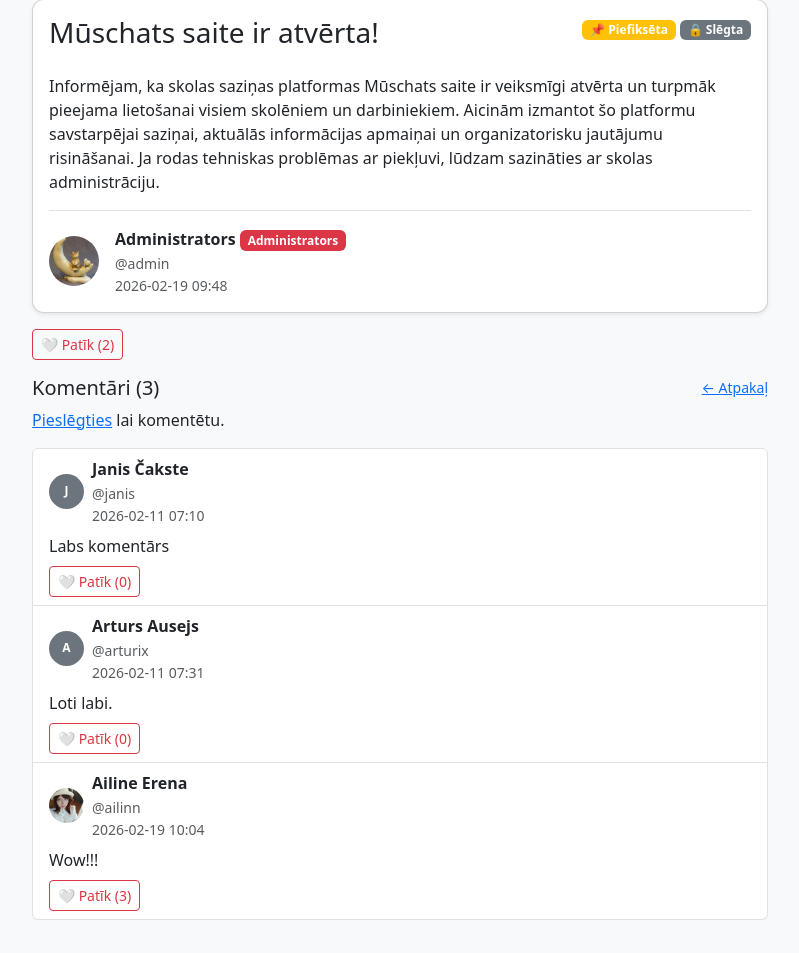
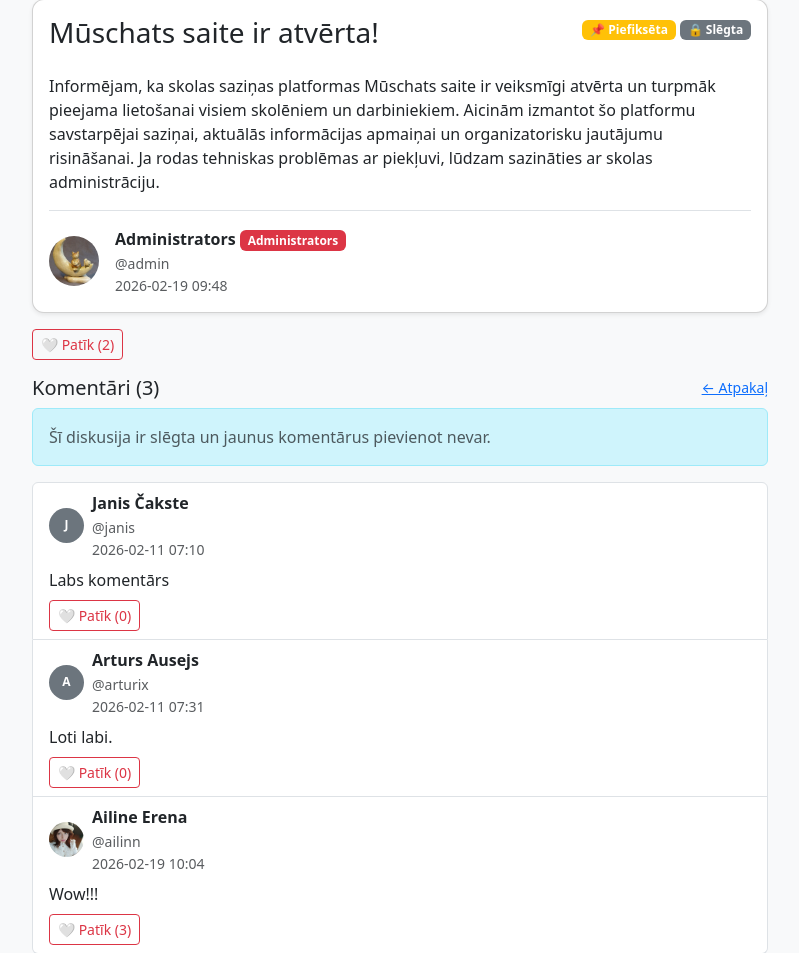
Before and after one commit to aylineren/Muschats, a Flask app: page /diskusijas/1 in a window 1280 px wide. Shown: the part 81-1034 px from the top of the page, without its empty margins (240-1039 px from the left). Run offline with Flask 3, Linux system fonts and the light colour scheme; data comes from the database, SQL or seed files in the repository; both versions use the stored data as it was after the commit.

Commit message:
gatavs laikam

```diff
--- a/app.py
+++ b/app.py
@@ -17,8 +17,8 @@
 app.config['SQLALCHEMY_TRACK_MODIFICATIONS'] = False
 app.config['SECRET_KEY'] = '555555'
 
-# OpenAI API Key
-OPENAI_API_KEY = os.environ.get('OPENAI_API_KEY', 'your-api-key-here')
+# OpenAI API atslēga
+OPENAI_API_KEY = os.environ.get('OPENAI_API_KEY', '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')
 
 db = SQLAlchemy(app)
 
@@ -104,12 +104,13 @@
 def allowed_file(filename):
     return '.' in filename and filename.rsplit('.', 1)[1].lower() in ALLOWED_EXT
 
+# pārbauda saturu ar OpenAI moderācijas API, atgriež (drošs, iemesls)
 def moderate_content(content):
     """
     Check content with OpenAI's moderation API
     Returns: (is_safe, reason) tuple
     """
-    if not OPENAI_API_KEY or OPENAI_API_KEY == 'your-api-key-here':
+    if not OPENAI_API_KEY or OPENAI_API_KEY == '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':
         return True, "No API key configured"
 
     try:
@@ -125,7 +126,7 @@
             categories = result['results'][0]['categories']
 
             if flagged:
-                # Find which categories were flagged
+                # Atrodi, kuras kategorijas ir atzīmētas
                 flagged_items = [cat for cat, value in categories.items() if value]
                 reason = f"Saturs ir marķēts kā nepieņemams: {', '.join(flagged_items)}"
                 return False, reason
@@ -136,31 +137,33 @@
         print(f"Moderation error: {e}")
         return True, ""
 
+# aprēķina kopējo reputāciju lietotājam, pamatojoties uz "patīk" skaitu
 def calculate_user_reputation(user_id):
     """Calculate total reputation for a user based on likes"""
-    # Count likes on user's discussions
+    # Skaita atzīmes 'patīk' lietotāja diskusijās
     discussion_likes = db.session.query(DiskusijaPatikumi).join(
         Diskusijas, DiskusijaPatikumi.diskusijas_id == Diskusijas.id
     ).filter(Diskusijas.lietotaja_id == user_id).count()
 
-    # Count likes on user's comments
+    # Skaita atzīmes 'patīk' lietotāja komentāros
     comment_likes = db.session.query(KomentaraPatikumi).join(
         Komentari, KomentaraPatikumi.komentara_id == Komentari.id
     ).filter(Komentari.lietotaja_id == user_id).count()
 
     return discussion_likes + comment_likes
 
+# sākumlapa, rāda diskusijas, patikumu skaitu un tuvākos notikumus
 @app.route("/")
 def index():
     patikums = get_patikumi()
 
-    # Get all discussions sorted - pinned first, then by date
+    # Iegūst visas diskusijas sakārtotas - piefiksētās vispirms, pēc tam pēc datuma
     diskusijas = Diskusijas.query.order_by(
         Diskusijas.ir_piefikseta.desc(),
         Diskusijas.datums.desc()
     ).all()
 
-    # Get upcoming events
+    # Iegūst nākamos notikumus
     notikumi = Notikumi.query.filter(
         Notikumi.datums >= datetime.utcnow()
     ).order_by(Notikumi.datums.asc()).limit(5).all()
@@ -173,6 +176,7 @@
         Notikumi=notikumi
     )
 
+# reģistrācijas lapa jauniem lietotājiem
 @app.route("/register", methods=["GET", "POST"])
 def register():
     if request.method == "POST":
@@ -204,6 +208,7 @@
         return redirect(url_for("login"))
     return render_template("register.html")
 
+# pieslēgšanās lapa
 @app.route("/login", methods=["GET", "POST"])
 def login():
     if request.method == "POST":
@@ -223,18 +228,20 @@
         flash("Nepareizs lietotājvārds vai parole.")
     return render_template("login.html")
 
+# atslēgšanās no sesijas
 @app.route("/logout")
 def logout():
     session.clear()
     flash("Atteikšanas veiksmīga!")
     return redirect(url_for("index"))
 
+# izveido jaunu diskusiju
 @app.route("/diskusijas/jauna", methods=["GET", "POST"])
 def jauna_diskusija():
     if 'lietotajvards' not in session:
         return redirect(url_for("login"))
 
-    # Check if teacher account needs approval
+    # skolotaja apstiprinajuma parbaude
     lietotajs = Lietotaji.query.get(session['lietotaja_id'])
     if lietotajs.loma == "Skolotajs" and not lietotajs.ir_apstiprinats:
         flash("Jūs varat izveidot diskusijas tikai pēc apstiprinājuma.", "danger")
@@ -244,7 +251,7 @@
         virsraksts = request.form.get("virsraksts")
         saturs = request.form.get("saturs")
 
-        # Check content moderation
+        # Pārbaudiet satura moderāciju
         is_safe, reason = moderate_content(f"{virsraksts} {saturs}")
         if not is_safe:
             flash(f"Saturs nevar tikt izvietots: {reason}", "danger")
@@ -261,21 +268,24 @@
         return redirect(url_for("index"))
     return render_template("jauna_diskusija.html")
 
+# apskata un komentē izvēlēto diskusiju
 @app.route("/diskusijas/<int:diskusijas_id>", methods=["GET", "POST"])
 def diskusija(diskusijas_id):
     diskusija = Diskusijas.query.get_or_404(diskusijas_id)
 
-    if diskusija.ir_slegta and 'lietotajvards' in session:
-        lietotajs = Lietotaji.query.get(session['lietotaja_id'])
-        if lietotajs.id != diskusija.lietotaja_id and lietotajs.loma != 'Administrators':
-            flash("Šī diskusija ir slēgta.", "info")
-            return redirect(url_for("index"))
+    # Anyone can view locked discussions and their comments
+    # They just can't comment (that's handled in the template)
 
     if request.method == "POST":
         if 'lietotajvards' not in session:
             return redirect(url_for("login"))
 
-        # Check if teacher account is verified
+        # Check if discussion is locked - prevent commenting
+        if diskusija.ir_slegta:
+            flash("Šī diskusija ir slēgta, nevar pievienot komentārus.", "danger")
+            return redirect(url_for("diskusija", diskusijas_id=diskusijas_id))
+
+        # Pārbaudiet, vai skolotāja konts ir verificēts
         lietotajs = Lietotaji.query.get(session['lietotaja_id'])
         if lietotajs.loma == "Skolotajs" and not lietotajs.ir_apstiprinats:
             flash("Jūs varat komentēt tikai pēc apstiprinājuma.", "danger")
@@ -283,7 +293,7 @@
 
         saturs = request.form.get("saturs")
 
-        # Check content moderation
+        # Pārbaudiet satura moderāciju
         is_safe, reason = moderate_content(saturs)
         if not is_safe:
             flash(f"Saturs nevar tikt izvietots: {reason}", "danger")
@@ -305,6 +315,8 @@
         ir_piesledzis='lietotajvards' in session
     )
 
+
+# atjaunina un atgriež kopējo "patīk" skaitu
 def get_patikumi():
     patikums = Patikumi.query.first()
     if not patikums:
@@ -317,6 +329,7 @@
         db.session.commit()
     return patikums
 
+# ērta atzīme "Patīk" mājas lapā
 @app.route("/patikt")
 def patikt():
     if 'lietotajvards' not in session:
@@ -331,6 +344,7 @@
     patikums = get_patikumi()
     return redirect(url_for("index"))
 
+# pārslēdz 'patīk' diskusijai
 @app.route('/like/diskusija/<int:diskusijas_id>', methods=['POST'])
 def like_diskusija(diskusijas_id):
     if 'lietotajvards' not in session:
@@ -339,25 +353,25 @@
     lietotaja_id = session['lietotaja_id']
     diskusija = Diskusijas.query.get_or_404(diskusijas_id)
 
-    # Check if already liked
+    # pārbaudiet, vai jau ir like
     existing = DiskusijaPatikumi.query.filter_by(
         diskusijas_id=diskusijas_id,
         lietotaja_id=lietotaja_id
     ).first()
 
     if existing:
-        # Unlike
+        # Noņem "patīk"
         db.session.delete(existing)
         db.session.commit()
         liked = False
     else:
-        # Like
+        # Pievieno "patīk"
         like = DiskusijaPatikumi(diskusijas_id=diskusijas_id, lietotaja_id=lietotaja_id)
         db.session.add(like)
         db.session.commit()
         liked = True
 
-    # Update user reputation
+    #  atjaunināt lietotāja reputāciju
     user = Lietotaji.query.get(diskusija.lietotaja_id)
     user.reputacija = calculate_user_reputation(user.id)
     db.session.commit()
@@ -365,6 +379,7 @@
     like_count = DiskusijaPatikumi.query.filter_by(diskusijas_id=diskusijas_id).count()
     return jsonify({'success': True, 'liked': liked, 'like_count': like_count})
 
+# pārslēdz 'patīk' komentāram
 @app.route('/like/komentars/<int:komentara_id>', methods=['POST'])
 def like_komentars(komentara_id):
     if 'lietotajvards' not in session:
@@ -373,25 +388,25 @@
     lietotaja_id = session['lietotaja_id']
     komentars = Komentari.query.get_or_404(komentara_id)
 
-    # Check if already liked
+    # pārbaudiet, vai jau ir like
     existing = KomentaraPatikumi.query.filter_by(
         komentara_id=komentara_id,
         lietotaja_id=lietotaja_id
     ).first()
 
     if existing:
-        # Unlike
+        # Noņem "patīk"
         db.session.delete(existing)
         db.session.commit()
         liked = False
     else:
-        # Like
+        # Pievieno "patīk"
         like = KomentaraPatikumi(komentara_id=komentara_id, lietotaja_id=lietotaja_id)
         db.session.add(like)
         db.session.commit()
         liked = True
 
-    # Update user reputation
+    # atjaunināt lietotāja reputāciju
     user = Lietotaji.query.get(komentars.lietotaja_id)
     user.reputacija = calculate_user_reputation(user.id)
     db.session.commit()
@@ -399,6 +414,7 @@
     like_count = KomentaraPatikumi.query.filter_by(komentara_id=komentara_id).count()
     return jsonify({'success': True, 'liked': liked, 'like_count': like_count})
 
+# meklē diskusijas, komentārus un lietotājus
 @app.route('/search', methods=['GET'])
 def search():
     query = request.args.get('q', '').strip()
@@ -407,7 +423,7 @@
     if len(query) < 2:
         return render_template('search.html', query=query, results=results)
 
-    # Search discussions by title and content
+    # mekle diskusijas
     diskusijas = Diskusijas.query.filter(
         or_(
             Diskusijas.virsraksts.ilike(f'%{query}%'),
@@ -434,6 +450,7 @@
 
     return render_template('search.html', query=query, results=results)
 
+# lietotāja konta iestatījumu lapa
 @app.route('/konts', methods=['GET', 'POST'])
 def konts():
     if 'lietotajvards' not in session:
@@ -467,16 +484,17 @@
         return redirect(url_for('konts'))
     return render_template('rediget_konts.html', lietotajs=lietotajs)
 
+# parāda lietotāja profilu
 @app.route('/profils/<lietotaja_vards>')
 def profils(lietotaja_vards):
     lietotajs = Lietotaji.query.filter_by(lietotajvards=lietotaja_vards).first_or_404()
 
-    # Calculate total reputation (likes on all posts and comments)
     lietotajs.reputacija = calculate_user_reputation(lietotajs.id)
     db.session.commit()
 
     return render_template('profils.html', lietotajs=lietotajs)
 
+# rediģē diskusijas saturu
 @app.route('/diskusijas/<int:diskusijas_id>/rediget', methods=['GET', 'POST'])
 def rediget_diskusija(diskusijas_id):
     diskusija = Diskusijas.query.get_or_404(diskusijas_id)
@@ -487,7 +505,7 @@
         virsraksts = request.form.get('virsraksts')
         saturs = request.form.get('saturs')
 
-        # Check content moderation
+        # moderacija
         is_safe, reason = moderate_content(f"{virsraksts} {saturs}")
         if not is_safe:
             flash(f"Saturs nevar tikt atjaunots: {reason}", "danger")
@@ -502,6 +520,7 @@
         return redirect(url_for('diskusija', diskusijas_id=diskusijas_id))
     return render_template('rediget_diskusija.html', diskusija=diskusija)
 
+# dzest diskusiju
 @app.route('/diskusijas/<int:diskusijas_id>/dzest', methods=['POST'])
 def dzest_diskusija(diskusijas_id):
     diskusija = Diskusijas.query.get_or_404(diskusijas_id)
@@ -513,35 +532,43 @@
     flash("Diskusija dzēsta!")
     return redirect(url_for('index'))
 
+# pārslēdz diskusijas slegsanu
 @app.route('/diskusijas/<int:diskusijas_id>/toggle_lock', methods=['POST'])
 def toggle_lock_diskusija(diskusijas_id):
     diskusija = Diskusijas.query.get_or_404(diskusijas_id)
     lietotajs = Lietotaji.query.get(session.get('lietotaja_id'))
 
-    # Only author or admin can lock
-    if diskusija.lietotaja_id != session.get('lietotaja_id') and session.get('loma') != 'Administrators':
-        flash("Jums nav atļaujas to darīt.", "danger")
+    if diskusija.lietotaja_id != session.get('lietotaja_id') and session.get('loma') not in ['Administrators', 'Skolotajs']:
+        flash("Jums nav atļaujas bloķēt/atbloķēt šo diskusiju.", "danger")
         return redirect(url_for('diskusija', diskusijas_id=diskusijas_id))
 
-    diskusija.ir_slegta = not diskusija.ir_slegta
+    prev = diskusija.ir_slegta
+    new_value = not prev
+    Diskusijas.query.filter_by(id=diskusijas_id).update({'ir_slegta': new_value})
     db.session.commit()
-    status = "slēgta" if diskusija.ir_slegta else "atvērta"
+    app.logger.info(f"toggle_lock: diskusija_id={diskusijas_id} prev={prev} new={new_value} by user={session.get('lietotaja_id')}")
+    status = "slēgta" if new_value else "atvērta"
     flash(f"Diskusija ir tagad {status}.", "success")
     return redirect(url_for('diskusija', diskusijas_id=diskusijas_id))
 
+# pārslēdz diskusijas piefiksēšanu
 @app.route('/diskusijas/<int:diskusijas_id>/toggle_pin', methods=['POST'])
 def toggle_pin_diskusija(diskusijas_id):
-    if session.get('loma') != 'Administrators':
-        flash("Jums nav atļaujas to darīt.", "danger")
-        return redirect(url_for('index'))
-
+    # only admins and teachers can pin/unpin discussions
+    if session.get('loma') not in ['Administrators', 'Skolotajs']:
+        flash("Jums nav atļaujas piefiksēt šo diskusiju.", "danger")
+        return redirect(url_for('diskusija', diskusijas_id=diskusijas_id))
     diskusija = Diskusijas.query.get_or_404(diskusijas_id)
-    diskusija.ir_piefikseta = not diskusija.ir_piefikseta
+    prev = diskusija.ir_piefikseta
+    new_value = not prev
+    Diskusijas.query.filter_by(id=diskusijas_id).update({'ir_piefikseta': new_value})
     db.session.commit()
-    status = "piefiksēta" if diskusija.ir_piefikseta else "noņemta no piefiksēšanas"
+    app.logger.info(f"toggle_pin: diskusija_id={diskusijas_id} prev={prev} new={new_value} by user={session.get('lietotaja_id')}")
+    status = "piefiksēta" if new_value else "noņemta no piefiksēšanas"
     flash(f"Diskusija ir {status}.", "success")
     return redirect(url_for('diskusija', diskusijas_id=diskusijas_id))
 
+# rediģē komentāra saturu
 @app.route('/komentari/<int:komentara_id>/rediget', methods=['GET', 'POST'])
 def rediget_komentars(komentara_id):
     komentars = Komentari.query.get_or_404(komentara_id)
@@ -551,7 +578,7 @@
     if request.method == 'POST':
         saturs = request.form.get('saturs')
 
-        # Check content moderation
+        # moderacija
         is_safe, reason = moderate_content(saturs)
         if not is_safe:
             flash(f"Saturs nevar tikt atjaunots: {reason}", "danger")
@@ -565,6 +592,7 @@
         return redirect(url_for('diskusija', diskusijas_id=komentars.diskusijas_id))
     return render_template('rediget_komentars.html', komentars=komentars)
 
+# dzēst komentāru
 @app.route('/komentari/<int:komentara_id>/dzest', methods=['POST'])
 def dzest_komentars(komentara_id):
     komentars = Komentari.query.get_or_404(komentara_id)
@@ -577,12 +605,13 @@
     flash("Komentārs dzēsts!")
     return redirect(url_for('diskusija', diskusijas_id=diskusijas_id))
 
+# rāda lietotāju reputācijas topu
 @app.route('/leaderboard')
 def leaderboard():
-    # Get top users by reputation
     top_users = Lietotaji.query.order_by(Lietotaji.reputacija.desc()).limit(50).all()
     return render_template('leaderboard.html', top_users=top_users)
 
+# administrators paneļa skatītājs
 @app.route('/admin/panel')
 def admin_panel():
     if session.get('loma') != 'Administrators':
@@ -598,6 +627,7 @@
         all_lietotajss=all_lietotajss
     )
 
+# administrators apstiprina lietotāju
 @app.route('/admin/atstiprinat/<int:lietotaja_id>', methods=['POST'])
 def atstiprinat_lietotajs(lietotaja_id):
     if session.get('loma') != 'Administrators':
@@ -609,6 +639,7 @@
     flash(f"Lietotājs {lietotajs.lietotajvards} tika apstiprinājis!", "success")
     return redirect(url_for('admin_panel'))
 
+# administrators verificē skolotāju
 @app.route('/admin/verificet_skolotajs/<int:lietotaja_id>', methods=['POST'])
 def verificet_skolotajs(lietotaja_id):
     if session.get('loma') != 'Administrators':
@@ -625,6 +656,7 @@
     flash(f"Skolotājs {lietotajs.lietotajvards} ir verificēts!", "success")
     return redirect(url_for('admin_panel'))
 
+# administrators dzēš lietotāju
 @app.route('/admin/dzest_lietotajs/<int:lietotaja_id>', methods=['POST'])
 def dzest_lietotajs(lietotaja_id):
     if session.get('loma') != 'Administrators':
@@ -636,6 +668,7 @@
     flash(f"Lietotājs {lietotajs.lietotajvards} tika dzēsts!", "success")
     return redirect(url_for('admin_panel'))
 
+# administrators var pievienot / pārvaldīt notikumus
 @app.route('/admin/Notikumi', methods=['GET', 'POST'])
 def admin_Notikumi():
     if session.get('loma') != 'Administrators':
@@ -661,6 +694,7 @@
     notikumi = Notikumi.query.order_by(Notikumi.datums.asc()).all()
     return render_template('admin_Notikumi.html', Notikumi=notikumi)
 
+# administrators dzēš notikumu
 @app.route('/admin/notikums/<int:notikuma_id>/dzest', methods=['POST'])
 def dzest_notikums(notikuma_id):
     if session.get('loma') != 'Administrators':
@@ -673,6 +707,7 @@
     flash("Notikums dzēsts!", "success")
     return redirect(url_for('admin_Notikumi'))
 
+# kopīgas vērtības visos šablonos
 @app.context_processor
 def inject_common():
     return {
--- a/templates/diskusija.html
+++ b/templates/diskusija.html
@@ -45,24 +45,27 @@
                                 </div>
                             </div>
                         </div>
-                        {% if ir_piesledzis and session['lietotaja_id'] == diskusija.lietotaja_id %}
+                        {% if ir_piesledzis %}
                             <div class="btn-group btn-group-sm" role="group">
-                                <a href="{{ url_for('rediget_diskusija', diskusijas_id=diskusija.id) }}" class="btn btn-outline-primary">Rediģēt</a>
+                                {% if session['lietotaja_id'] == diskusija.lietotaja_id %}
+                                    <a href="{{ url_for('rediget_diskusija', diskusijas_id=diskusija.id) }}" class="btn btn-outline-primary btn-sm">Rediģēt</a>
                                     <form method="POST" action="{{ url_for('dzest_diskusija', diskusijas_id=diskusija.id) }}" style="display:inline;">
-                                    <button type="submit" class="btn btn-outline-danger" onclick="return confirm('Vai tiešām vēlaties dzēst šo diskusiju?')">Dzēst</button>
+                                        <button type="submit" class="btn btn-outline-danger btn-sm" onclick="return confirm('Vai tiešām vēlaties dzēst šo diskusiju?')">Dzēst</button>
                                     </form>
-                            </div>
-                        {% elif ir_piesledzis and session.get('loma') == 'Administrators' %}
-                            <div class="btn-group btn-group-sm" role="group">
+                                {% endif %}
+                                {% if session.get('loma') in ['Administrators', 'Skolotajs'] %}
                                     <form method="POST" action="{{ url_for('toggle_lock_diskusija', diskusijas_id=diskusija.id) }}" style="display:inline;">
                                         <button type="submit" class="btn btn-outline-secondary btn-sm">{% if diskusija.ir_slegta %}Atvērt{% else %}Slēgt{% endif %}</button>
                                     </form>
                                     <form method="POST" action="{{ url_for('toggle_pin_diskusija', diskusijas_id=diskusija.id) }}" style="display:inline;">
                                         <button type="submit" class="btn btn-outline-warning btn-sm">{% if diskusija.ir_piefikseta %}Noņemt{% else %}Piefiksēt{% endif %}</button>
                                     </form>
+                                    {% if session['lietotaja_id'] != diskusija.lietotaja_id %}
                                         <form method="POST" action="{{ url_for('dzest_diskusija', diskusijas_id=diskusija.id) }}" style="display:inline;">
                                             <button type="submit" class="btn btn-outline-danger btn-sm" onclick="return confirm('Vai tiešām vēlaties dzēst?')">Dzēst</button>
                                         </form>
+                                    {% endif %}
+                                {% endif %}
                             </div>
                         {% endif %}
                     </div>
@@ -80,7 +83,9 @@
                 <a href="{{ url_for('index') }}" class="small">← Atpakaļ</a>
             </div>
 
-            {% if ir_piesledzis and not diskusija.ir_slegta %}
+            {% if diskusija.ir_slegta %}
+                <p class="text-muted alert alert-info">Šī diskusija ir slēgta un jaunus komentārus pievienot nevar.</p>
+            {% elif ir_piesledzis %}
                 <div class="card mb-3">
                     <div class="card-body">
                         <form method="POST">
@@ -93,8 +98,6 @@
                         </form>
                     </div>
                 </div>
-            {% elif ir_piesledzis and diskusija.ir_slegta %}
-                <p class="text-muted alert alert-info">Šī diskusija ir slēgta un jaunus komentārus pievienot nevar.</p>
             {% else %}
                 <p><a href="{{ url_for('login') }}">Pieslēgties</a> lai komentētu.</p>
             {% endif %}
```
Also changed, not shown: instance/datubaze.db. Lines whose indentation alone changed are shown as unchanged.
